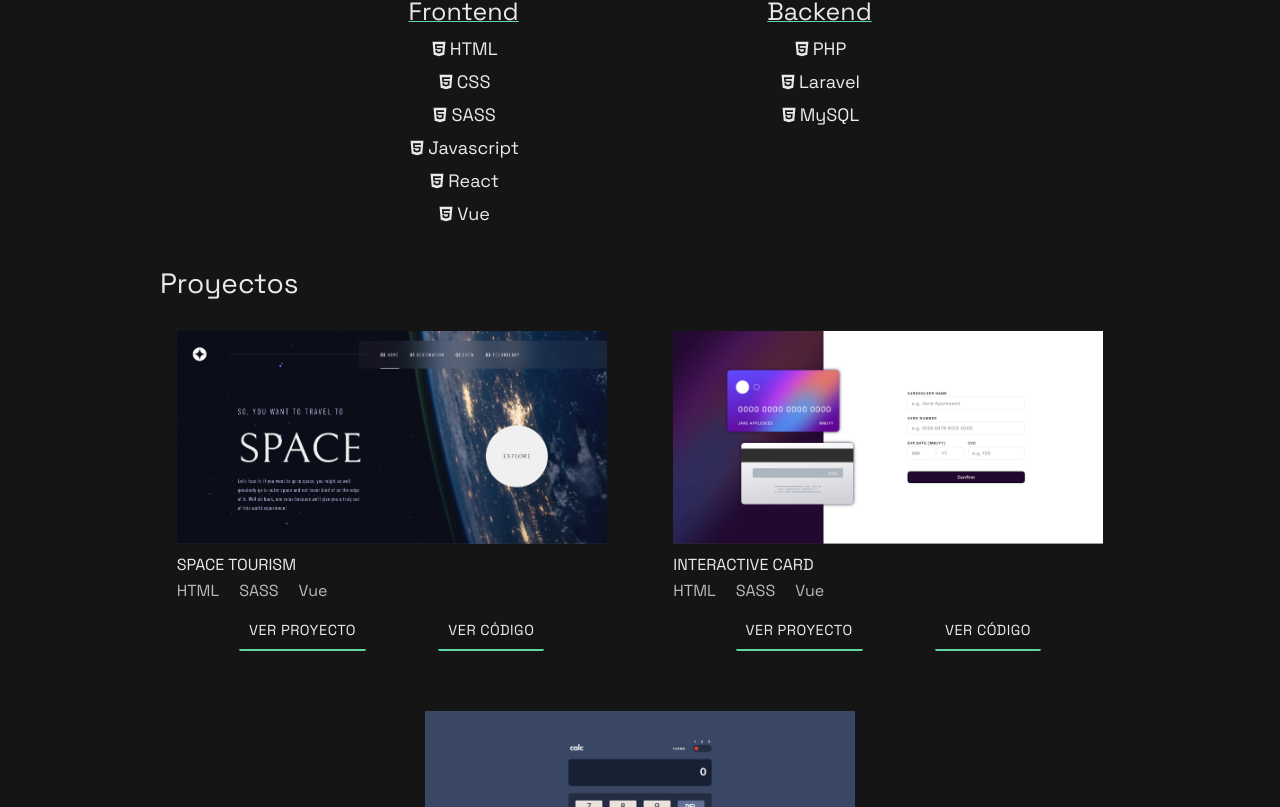
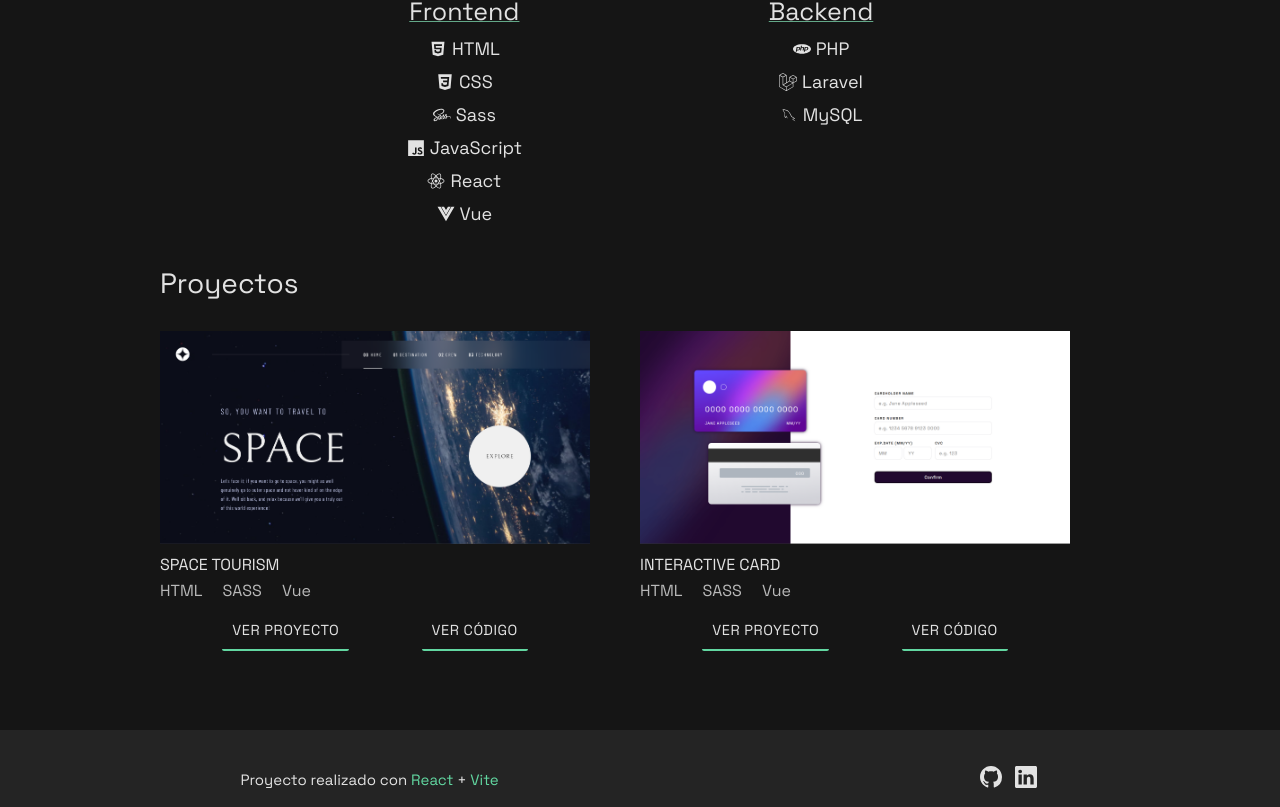
Before and after one commit to Siluetaz/portfolio-iborquez, a React (Vite) app: page / in a window 1280 px wide. Shown: the part 373-1180 px from the top of the page. Built offline with nearby package versions, Linux system fonts and the light colour scheme.

Commit message:
scroll proyects, add icons

```diff
--- a/src/components/Content.jsx
+++ b/src/components/Content.jsx
@@ -17,10 +17,13 @@ const Content = () => {
       <Knowledge />
       <section className='projects-side'>
         <h2 className='subtitle'>Proyectos</h2>
-        <div className='projects-side__card-container'>
-          {data.map((project, i) => <Card key={i}
-            project={project}
-          />)}
+        <div className='projects-side__cards'>
+          <div className='projects-side__cards__container'>
+            {data.map((project, i) => <Card key={i}
+              project={project}
+            />)}
+          </div>
+
         </div>
       </section>
       {/* <section className='contact'>
--- a/src/components/Footer.jsx
+++ b/src/components/Footer.jsx
@@ -3,9 +3,6 @@ import '../sass/layouts/Footer.scss'
 import { Social } from './Social'
 
 import data from '../../data.json'
-
-import githubLogo from '../assets/github-logo.png'
-import linkedinLogo from '../assets/linkedin-logo.svg'
 
 const Footer = () => {
   return (
--- a/src/components/Knowledge.jsx
+++ b/src/components/Knowledge.jsx
@@ -1,5 +1,9 @@
 import '../sass/layouts/Knowledge.scss'
 import { AiFillHtml5 } from "react-icons/ai";
+import { IoLogoCss3, IoLogoSass, } from "react-icons/io";
+import { IoLogoJavascript, IoLogoReact, IoLogoVue } from "react-icons/io5";
+ import { SiPhp, SiLaravel,  } from "react-icons/si";
+ import { DiMysql } from "react-icons/di";
 const Knowledge = () => {
   return (
     <section className='knowledge-side'>
@@ -8,17 +12,17 @@ const Knowledge = () => {
         <div>
           <div className='knowledges__title'>Frontend</div>
           <div className='knowledges__item'><AiFillHtml5 /> HTML</div>
-          <div className='knowledges__item'><AiFillHtml5 /> CSS</div>
-          <div className='knowledges__item'><AiFillHtml5 /> SASS</div>
-          <div className='knowledges__item'><AiFillHtml5 /> Javascript</div>
-          <div className='knowledges__item'><AiFillHtml5 /> React</div>
-          <div className='knowledges__item'><AiFillHtml5 /> Vue</div>
+          <div className='knowledges__item'><IoLogoCss3 /> CSS</div>
+          <div className='knowledges__item'><IoLogoSass /> Sass</div>
+          <div className='knowledges__item'><IoLogoJavascript /> JavaScript</div>
+          <div className='knowledges__item'><IoLogoReact /> React</div>
+          <div className='knowledges__item'><IoLogoVue /> Vue</div>
         </div>
         <div>
           <div className='knowledges__title'>Backend</div>
-          <div className='knowledges__item'><AiFillHtml5 /> PHP</div>
-          <div className='knowledges__item'><AiFillHtml5 /> Laravel</div>
-          <div className='knowledges__item'><AiFillHtml5 /> MySQL</div>
+          <div className='knowledges__item'><SiPhp /> PHP</div>
+          <div className='knowledges__item'><SiLaravel /> Laravel</div>
+          <div className='knowledges__item'><DiMysql /> MySQL</div>
         </div>
       </div>
     </section>
--- a/src/components/Social.jsx
+++ b/src/components/Social.jsx
@@ -1,13 +1,11 @@
 import '../sass/layouts/Social.scss'
 
-import githubLogo from '../assets/github-logo.png'
-import linkedinLogo from '../assets/linkedin-logo.svg'
-
+import { BsGithub, BsLinkedin } from "react-icons/bs";
 const Social = () => {
   return (
     <ul className='social'>
-      <li className='social__logo'><a href="https://github.com/Siluetaz"><img src={githubLogo} alt="" /></a></li>
-      <li className='social__logo'><a href="https://www.linkedin.com/in/ismael-borquez-ba%C3%B1ados-7b57a114b/"><img src={linkedinLogo} alt="" /></a></li>
+      <li className='social__logo'><a href="https://github.com/Siluetaz"><BsGithub /></a></li>
+      <li className='social__logo'><a href="https://www.linkedin.com/in/ismael-borquez-ba%C3%B1ados-7b57a114b/"><BsLinkedin /></a></li>
     </ul >
   )
 }
--- a/src/sass/base/_variables.scss
+++ b/src/sass/base/_variables.scss
@@ -1,7 +1,8 @@
 $primary: #151515;
 $secondary: #62d7a1;
 $secondary-opaqued: #63a888;
-$font-color: #eaeaea;
+$font-color: #e2e2e2;
 $font-opaqued: #b9b9b9;
-$line: #b9b9b9bc;
+$line: #63a888;
 $primary-opaqued: #242424;
+$white: #cccccc;
--- a/src/sass/layouts/App.scss
+++ b/src/sass/layouts/App.scss
@@ -44,3 +44,6 @@
   color: v.$secondary;
   text-decoration: none;
 }
+.border{
+  border: .01rem solid v.$font-color;
+}
--- a/src/sass/layouts/Card.scss
+++ b/src/sass/layouts/Card.scss
@@ -2,9 +2,13 @@
 @use '../base/mixins' as m;
 
 .card {
-  width: 45%;
-  min-width: 26rem;
-  max-width: 43rem;
+  min-width: 27rem;
+  @include m.tablet{
+    min-width: 30rem;
+  }
+  @include m.desktop{
+    min-width: 43rem;
+  }
 
   &__image {
     width: 100%;
@@ -33,6 +37,6 @@
     display: flex;
     justify-content: space-evenly;
     gap: 1rem;
-    margin: 1rem 0;
+    margin: 1rem 0 2rem;
   }
 }
--- a/src/sass/layouts/Content.scss
+++ b/src/sass/layouts/Content.scss
@@ -40,11 +40,28 @@
 
 
   .projects-side {
-    &__card-container {
-      display: flex;
-      justify-content: space-evenly;
-      flex-wrap: wrap;
-      gap: 5rem;
+
+    &__cards {
+      overflow: auto;
+
+      &::-webkit-scrollbar {
+        width: 0.2rem;
+        background-color: v.$white;
+        height: 0.5rem;
+        border-radius: 0.5rem;
+      }
+
+      &::-webkit-scrollbar-thumb {
+        background-color: v.$secondary-opaqued;
+        border-radius: 0.5rem;
+      }
+
+      &__container {
+        display: flex;
+        gap: 5rem;
+      }
     }
   }
+
+
 }
--- a/src/sass/layouts/Knowledge.scss
+++ b/src/sass/layouts/Knowledge.scss
@@ -9,7 +9,7 @@
     margin: 0;
     font-size: clamp(2.2rem, 5vw, 2.5rem);
     font-weight: initial;
-    text-decoration: underline v.$secondary 0.12rem;
+    text-decoration: underline v.$secondary-opaqued 0.12rem;
   }
 
   &__item {
@@ -18,6 +18,6 @@
     display: flex;
     align-items: center;
     justify-content: center;
-    gap: 0.2rem;
+    gap: 0.5rem;
   }
 }
--- a/src/sass/layouts/Social.scss
+++ b/src/sass/layouts/Social.scss
@@ -5,7 +5,7 @@
   &__logo {
     display: inline-flex;
     width: 2.5rem;
-
+    font-size: 2.2rem;
     img {
       width: 100%;
     }
```
Also changed, not shown: src/assets/github-logo.png (deleted), src/assets/linkedin-logo.svg (deleted).
